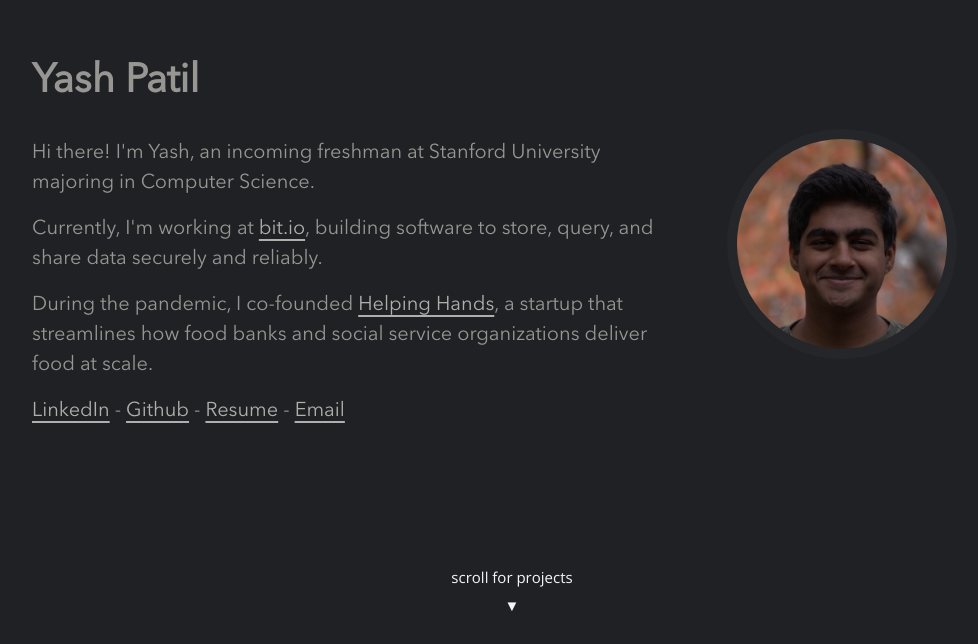
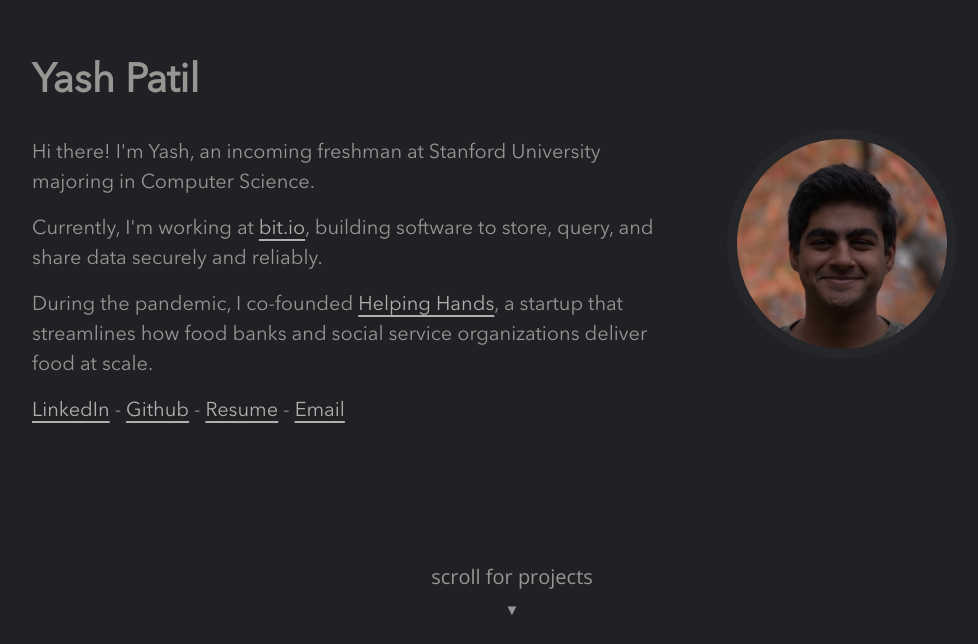
Before and after one commit to ypat125/projects.github.io, a plain HTML site: page index.html in a window 1280 px wide. Shown: the part 156-800 px from the top of the page, without its empty margins (128-1106 px from the left). Drawn offline with nearby package versions, Linux system fonts and the light colour scheme.

Commit message:
color change'

```diff
--- a/index.html
+++ b/index.html
@@ -73,7 +73,7 @@
             </div>
             <div class="scrollDownIndicator">
               <div class="scrollDownIndicatorInner">
-                <p style="font-size: 15px;">scroll for projects</p>
+                <p style="font-size: 20px;">scroll for projects</p>
                 <p style="font-size: 15px; margin-top: -10px;">▼</p>
               </div>
             </div>
--- a/styles.css
+++ b/styles.css
@@ -55,7 +55,7 @@ h3 {
 	justify-content: center;
 	align-items: center;
 	font-size: 10px;
-	color: #F5f5F5;
+	color: #979693;
 }
 
 @keyframes float {
```
